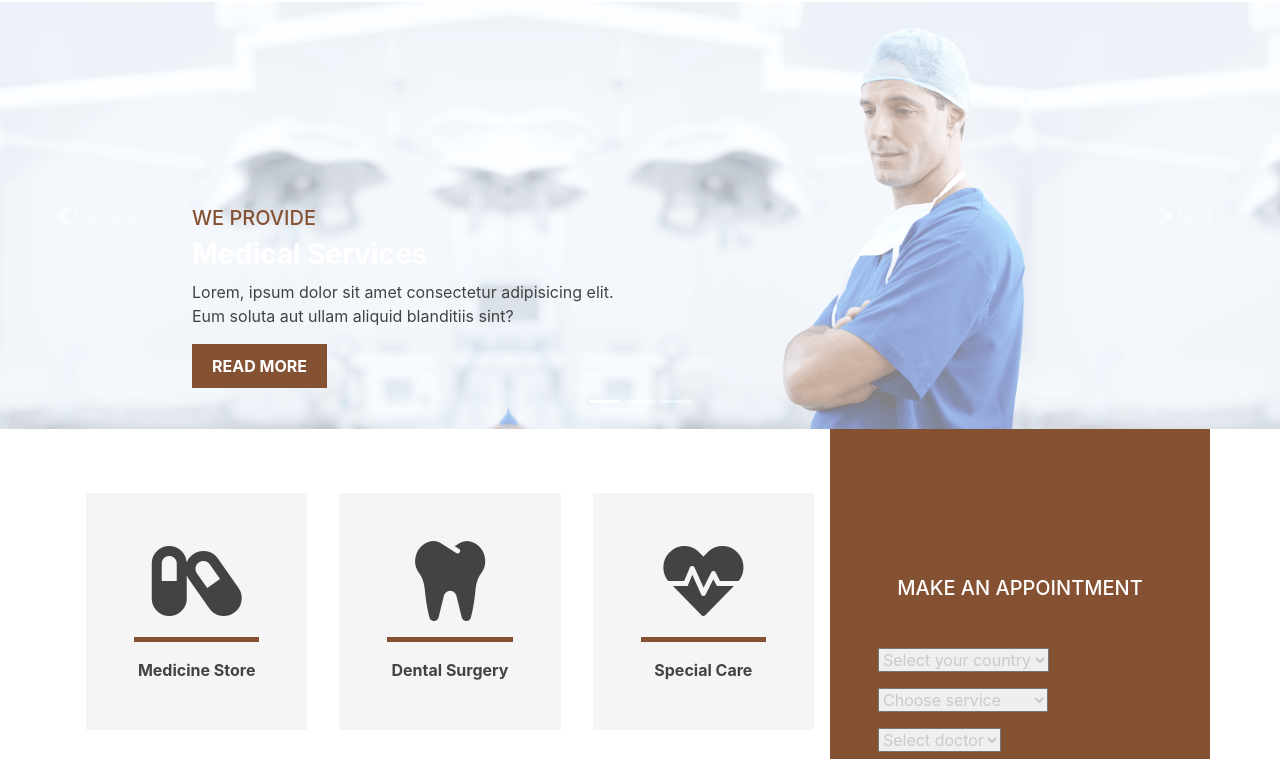
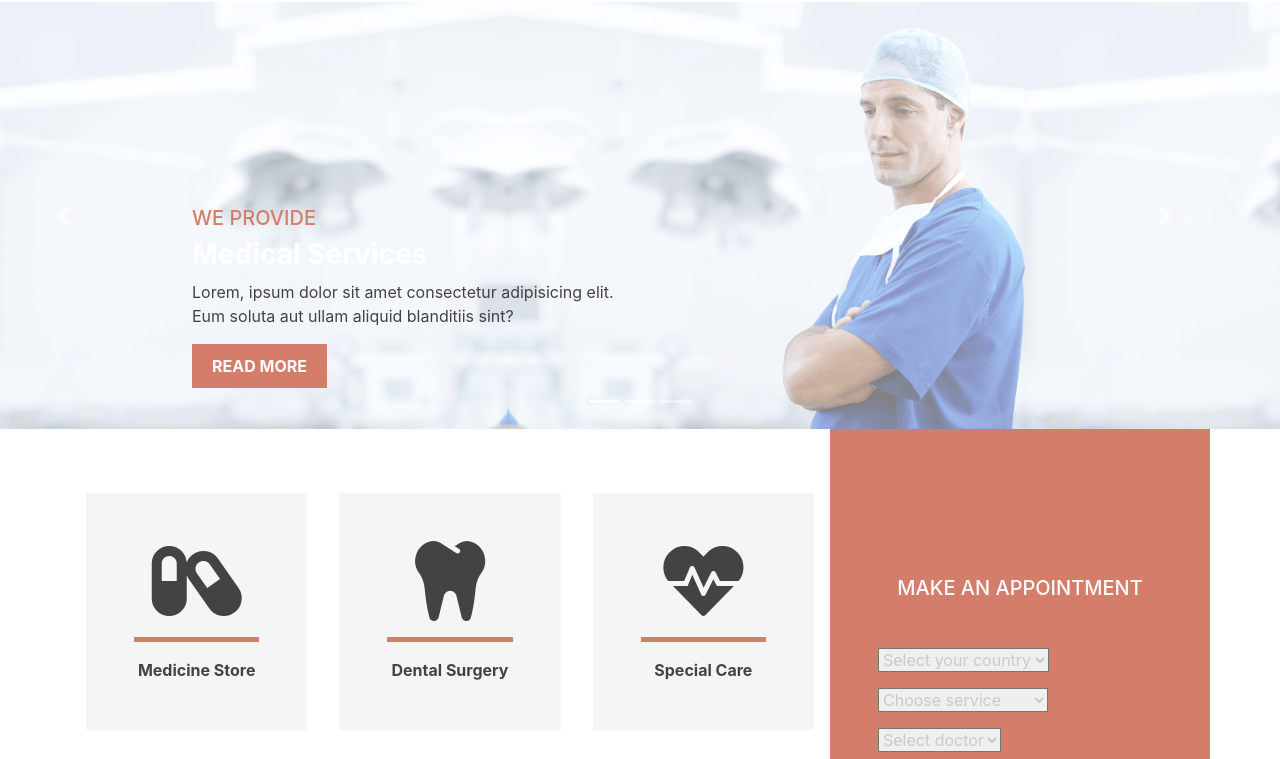
Before and after one commit to Abid-Hasan/medical-plus, a plain HTML site: page index.html in a window 1280 px wide. Shown: the part 72-831 px from the top of the page. Drawn offline with nearby package versions, Linux system fonts and the light colour scheme.

Commit message:
Change primary color

```diff
--- a/styles/scss/_variables.scss
+++ b/styles/scss/_variables.scss
@@ -1,5 +1,6 @@
 // $primary-color: #2985d8;
-$primary-color: #855133;
+// $primary-color: #855133;
+$primary-color: #d47d6b;
 $gray-color: #716f6f;
 $light-gray-color: #cacaca;
 $dark-color: #434343;
```
Also changed, not shown: styles/css/main.css.
